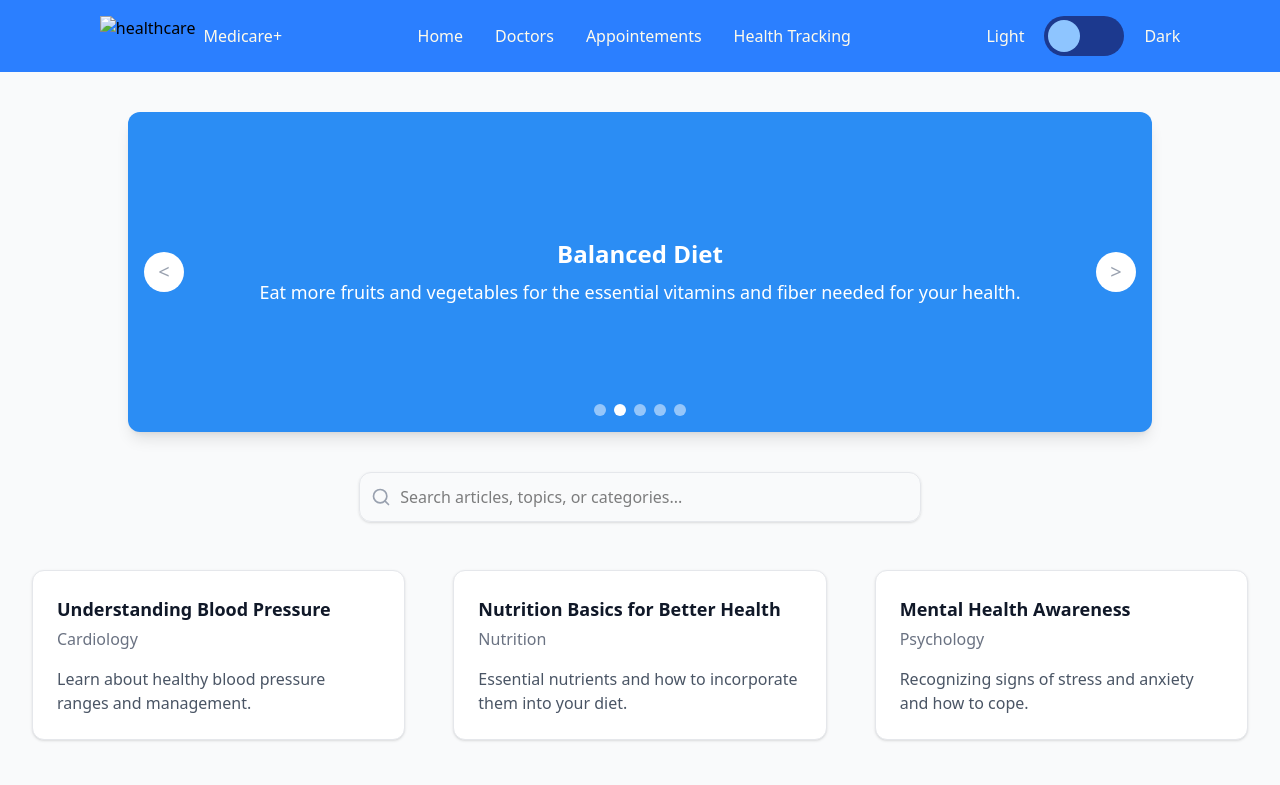
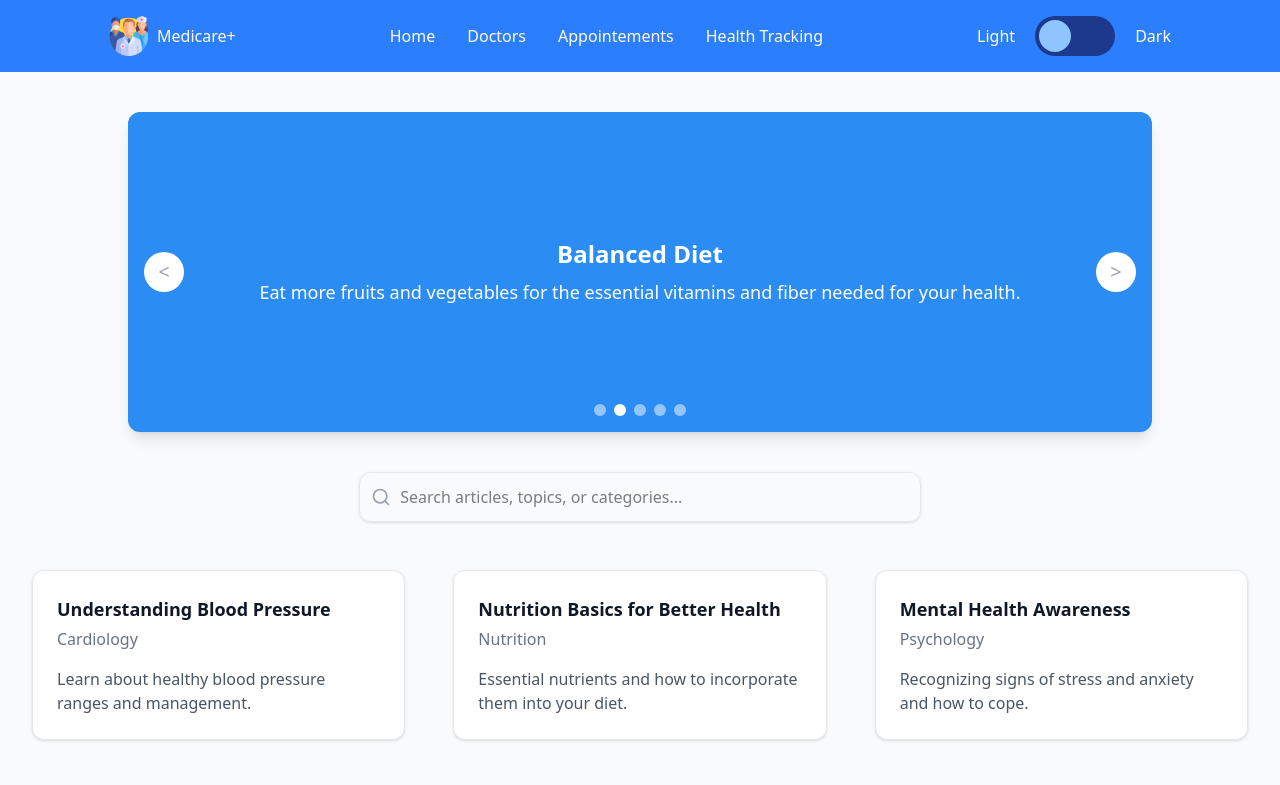
Before and after one commit to darkaoui90/Medicare-, a website: page index.html in a window 1280 px wide. Shown: the top 785 px of the page. Drawn offline with Linux system fonts and the light colour scheme; the site is published under a folder, as on GitHub Pages, so addresses that start at the root find nothing.

Commit message:
fixed pictures paths

```diff
--- a/index.html
+++ b/index.html
@@ -8,7 +8,7 @@
  <body class="bg-gray-50">
  <nav class="bg-blue-500 h-18 w-full flex items-center justify-around px-8">
   <div class="flex gap-2 items-center   ">
-    <img src="/pictures/medical-team.png" alt="healthcare" class="h-10  ">
+    <img src="pictures/medical-team.png" alt="healthcare" class="h-10  ">
     <p class="text-amber-50">Medicare+</p>
 
 
```
Also changed, not shown: pages/Appointements.html (+1 -1 lines), pages/Doctors.html (+1 -1 lines).
